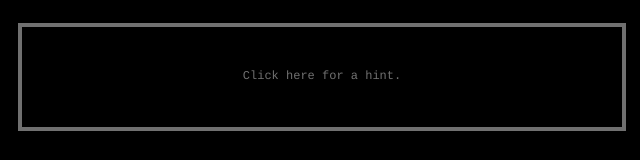
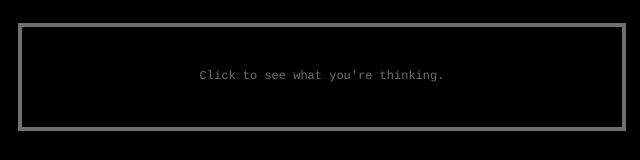
Before and after one commit to magentanova/interrogation, a plain HTML site: page index.html in a window 1280 px wide. Shown: the part 696-856 px from the top of the page, 318-958 px from the left. Drawn offline with nearby package versions, Linux system fonts and the light colour scheme; a web font is replaced by a local one.

```diff
--- a/index.html
+++ b/index.html
@@ -51,7 +51,7 @@
 			</div>
 		</div>
 		<div id="hintBox">
-			<p class="hintText" id="hintPrompt"> Click here for a hint. </p>
+			<p class="hintText" id="hintPrompt"> Click to see what you're thinking. </p>
 		</div>
 		<script src="interrogate.js"></script>
 	</body>
```
